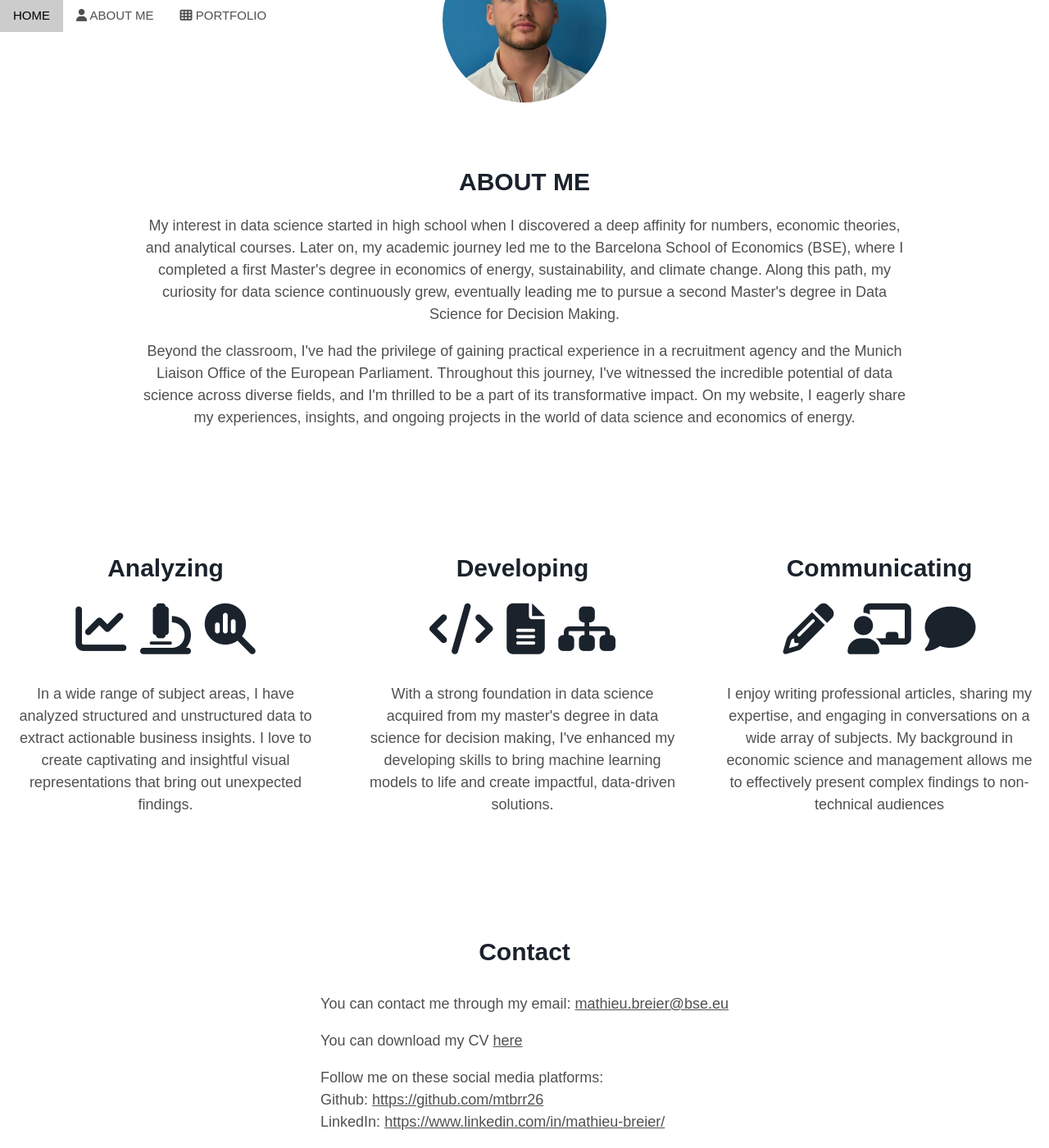
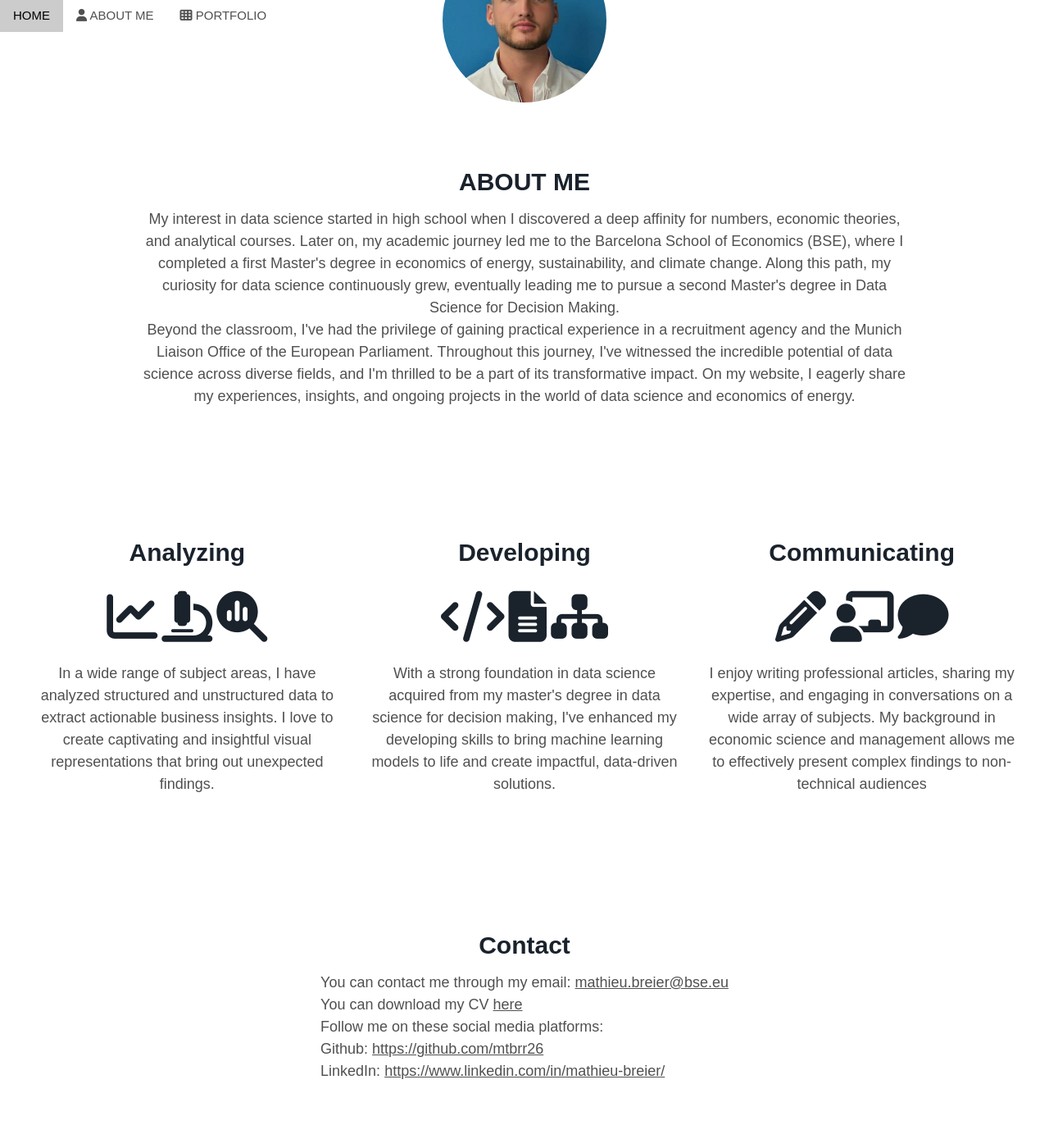
Before and after one commit to mtbrr26/MathieuBreier.github.io, a Jekyll site: the page aboutme/index.html, which Jekyll copies as it is, in a window 1280 px wide and 1400 px high, scrolled down 203 px. Shown: the whole window at 82% size. Built offline with Jekyll 4.4.1, drawn with Linux system fonts in a browser that asks for light colours; nearby versions of some CDN libraries.

Commit message:
Update index.html

```diff
--- a/aboutme/index.html
+++ b/aboutme/index.html
@@ -71,67 +71,39 @@
             cursor: pointer;
         }
 
-        @media only screen and (max-device-width: 1600px) {
-            .bgimg-1,
-            .bgimg-2,
-            .bgimg-3 {
-                background-attachment: scroll;
-                min-height: 400px;
+        /* New Code */
+        /* Reset default margin and padding for better consistency */
+* {
+    margin: 0;
+    padding: 0;
+    box-sizing: border-box;
+}
+
+/* Ensure a clean slate for spacing */
+.user {
+    display: flex;
+    justify-content: space-around;
+    align-items: flex-start;
+    flex-wrap: wrap;
+    gap: 25px;
+    font-size: 18px;
+    font-family: 'Montserrat', sans-serif;
+    margin: 35px;
+
+
 }
 
 .tech {
-                margin: 15px;
-                width: 30%; /* Adjusted width for better alignment */
-                box-sizing: border-box;
+    width: calc(33.33% - 25px); /* 33.33% width with 25px spacing */
+    text-align: center;
 }
 
-
-            .user {
-                text-align: center;
-                display: flex;
-                flex-direction: row;
-                flex-wrap: nowrap;
-                justify-content: space-between;
-                font-size: 60px;
-                color: #505050;
-
-            }
-
-            .user p {
-                font-size: 18px;
-                font-family: 'Montserrat', sans-serif;
-            }
-
-            .user-details {
-                text-align: center;
-                margin: 5px auto;
-            }
-
-            .icons {
-                color: #1a222c;
-            }
-        }
-
-        /* Add some basic styling for the columns */
-        .column {
-            display: inline-block;
-            width: 100%;
-            /* Adjust the width as needed */
-            text-align: center;
-            margin: 35px;
-            /* Adjust the margin to reduce spacing */
-            font-family: 'Montserrat', sans-serif;
-        }
-
-        /* Style the emoji icons */
 .emoji {
     font-size: 62px;
     color: #1a222c;
-        }
+    margin-top: 15px; /* Add space between emoji and title */
+    margin-bottom: 25px; /* Spacing between sections */
 
-        /* Set font family for text */
-        body {
-            font-family: 'Montserrat', sans-serif;
 }
 
 /* Style the header */
@@ -150,19 +122,14 @@
       background-color: #1a222c;
       color: white;
       /* Text color on the blue background */
-            padding: 10px;
+      padding: 25px;
       /* Adjust the padding as needed */
       text-align: center;
       font-family: 'Montserrat', sans-serif;
       /* Center-align the text within the band */
   }
 
-        /* Added after */
-        * {
-        box-sizing: border-box;
-        }
-
-
+   /* New code*/
     </style>
     <!-- Font Awesome script -->
     <script src="https://kit.fontawesome.com/1cc5c5deb6.js" crossorigin="anonymous"></script>
@@ -195,7 +162,7 @@
     </div>
 
     <!-- About Section -->
-    <div class="w3-content w3-container w3-padding-64" id="about" style="text-align: center; margin-bottom: 40px;">
+    <div class="w3-content w3-container w3-padding-64" id="about" style="text-align: center; margin-bottom: 80px;">
         <h2 class="w3-center">ABOUT ME</h2>
         <p style="font-size: 18px;">
             My interest in data science started in high school when I discovered a deep affinity for numbers, economic theories, and analytical courses.
@@ -212,14 +179,14 @@
 
     <!-- Skills Section -->
     <div class="user">
-        <div class="tech" style="margin-left: 10px;">
+        <div class="tech">
             <h2>Analyzing</h2>
             <i class="fa-solid fa-chart-line emoji"></i>
             <i class="fa-solid fa-microscope emoji"></i>
             <i class="fa-solid fa-magnifying-glass-chart emoji"></i>
             <p>In a wide range of subject areas, I have analyzed structured and unstructured data to extract actionable business insights. I love to create captivating and insightful visual representations that bring out unexpected findings.</p>
         </div>
-        <div class="tech" style="margin-left: 15px;">
+        <div class="tech">
             <h2>Developing</h2>
             <i class="fa-solid fa-code emoji"></i>
             <i class="fa-solid fa-file-lines emoji"></i>
@@ -236,7 +203,7 @@
     </div>
 
     <!-- Contact Section -->
-    <div class="w3-container" style="text-align: center; margin-bottom: 300px; margin-top: 100px;">
+    <div class="w3-container" style="text-align: center; margin-bottom: 300px; margin-top: 150px;">
         <h2>Contact</h2>
         <div style="text-align: left; font-size: 18px; display: inline-block; margin: 0 auto; text-align: left;">
             <p>You can contact me through my email: <a href="mailto:mathieu.breier@bse.eu">mathieu.breier@bse.eu</a></p>
```
Lines whose indentation alone changed are shown as unchanged.
